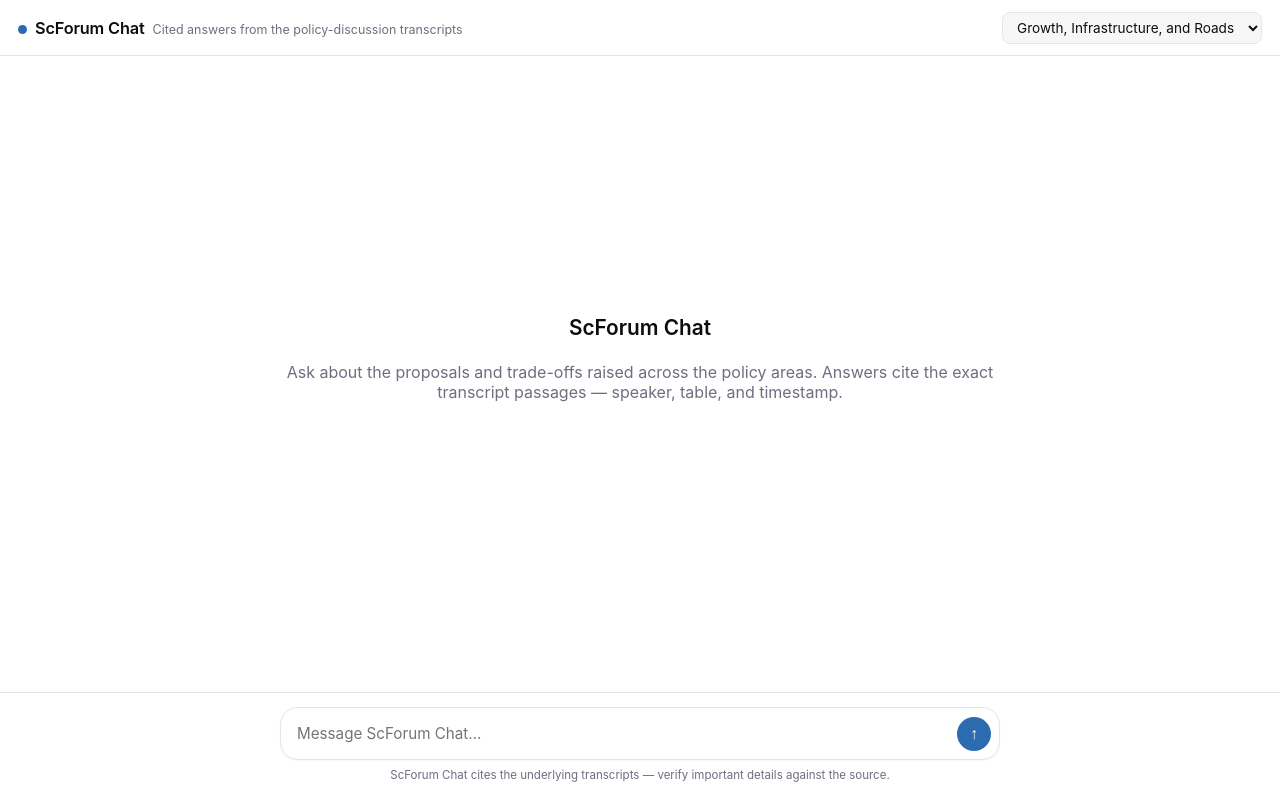
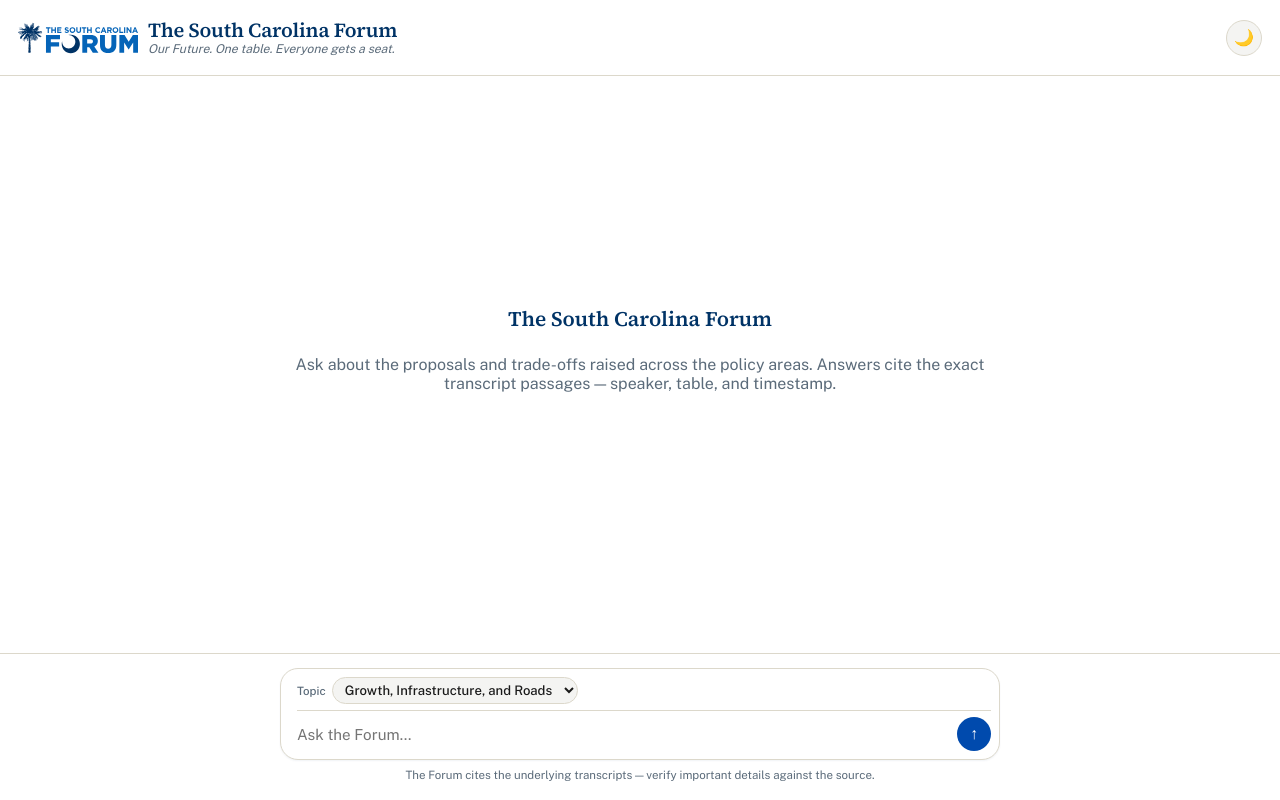
Before and after one commit to TheAmericanForum/Forum_RAG, a FastAPI app: page / in a window 1280 px wide. Run offline with FastAPI, Linux system fonts and the light colour scheme; some libraries are stand-ins or nearby versions.

Commit message:
add sc branding

```diff
--- a/app.py
+++ b/app.py
@@ -35,7 +35,7 @@ async def lifespan(app: FastAPI):
     yield
 
 
-app = FastAPI(title="ScForum Chat", lifespan=lifespan)
+app = FastAPI(title="The South Carolina Forum", lifespan=lifespan)
 app.mount("/static", StaticFiles(directory=str(ROOT / "static")), name="static")
 templates = Jinja2Templates(directory=str(ROOT / "templates"))
 
--- a/static/app.js
+++ b/static/app.js
@@ -7,6 +7,21 @@ const askBtn = document.getElementById("ask");
 const chatInner = document.getElementById("chatInner");
 const emptyState = document.getElementById("emptyState");
 const chatScroll = document.getElementById("chatScroll");
+const themeToggle = document.getElementById("themeToggle");
+const themeToggleIcon = themeToggle.querySelector(".theme-toggle-icon");
+
+function applyThemeIcon(theme) {
+  // Icon shows the mode a click will switch *to*.
+  themeToggleIcon.textContent = theme === "dark" ? "☀️" : "🌙";
+}
+applyThemeIcon(document.documentElement.getAttribute("data-theme") || "light");
+
+themeToggle.addEventListener("click", () => {
+  const next = document.documentElement.getAttribute("data-theme") === "dark" ? "light" : "dark";
+  document.documentElement.setAttribute("data-theme", next);
+  localStorage.setItem("theme", next);
+  applyThemeIcon(next);
+});
 
 marked.setOptions({ breaks: true, gfm: true });
 
@@ -34,7 +49,7 @@ function addAssistantMessage() {
   const msg = document.createElement("div");
   msg.className = "msg assistant";
   msg.innerHTML =
-    `<div class="avatar">SC</div>` +
+    `<div class="avatar">SCF</div>` +
     `<div class="bubble-col">` +
     `<p class="status-line"></p>` +
     `<div class="bubble markdown streaming"></div>` +
--- a/static/style.css
+++ b/static/style.css
@@ -1,16 +1,53 @@
 :root {
+  /* Brand fonts (see index.html <head> comment re: free substitutes) */
+  --font-serif: "Source Serif 4", Georgia, serif;
+  --font-sans: "Public Sans", -apple-system, BlinkMacSystemFont, "Segoe UI", Roboto,
+    Helvetica, Arial, sans-serif;
+
+  /* Primary brand palette */
+  --palmetto-blue: #003366; /* Pantone 533-C */
+  --forum-blue: #004aad; /* Pantone 300-C */
+  --coast: #f4f4f2;
+  --khaki: #e4e0d4;
+  --sky: #c2dfed;
+  --water: #36a0e0; /* Pantone 279-C */
+
+  /* Secondary "state inspired" palette — sparing use only */
+  --state-gold: #ce8b3d;
+  --state-maroon: #7f263a;
+
   --bg: #ffffff;
-  --bg-sunken: #f7f7f8;
-  --fg: #0d0d0d;
-  --muted: #6e6e80;
-  --line: #e5e5e5;
-  --accent: #2b6cb0;
+  --bg-sunken: var(--coast);
+  --fg: var(--palmetto-blue);
+  --fg-body: #1a1a1a;
+  --muted: #5b6b7a;
+  --line: #dcd8cb;
+  --accent: var(--forum-blue);
   --accent-fg: #ffffff;
-  --bubble-user: #f0f4f9;
+  --accent-secondary: var(--water);
+  --bubble-user: var(--sky);
   --bubble-assistant: transparent;
   --radius: 14px;
-  --header-h: 56px;
+  --header-h: 76px;
   --composer-h: auto;
+  --shadow-tint: rgba(0,51,102,.06);
+}
+
+html[data-theme="dark"] {
+  --bg: #12161d;
+  --bg-sunken: #1b212a;
+  --fg: #d8e6f3; /* lighter blue stand-in for headings; palmetto-blue is too dark on a dark bg */
+  --fg-body: #e6e8eb;
+  --muted: #93a4b3;
+  --line: #2a323d;
+  --accent: #4a90d9;
+  --accent-fg: #ffffff;
+  --accent-secondary: #6cc0f0;
+  --bubble-user: #1f3a57;
+  --bubble-assistant: transparent;
+  --state-gold: #e0a458;
+  --state-maroon: #e08a96;
+  --shadow-tint: rgba(0,0,0,.4);
 }
 
 * { box-sizing: border-box; }
@@ -21,11 +58,12 @@ html, body {
 }
 
 body {
-  font-family: -apple-system, BlinkMacSystemFont, "Segoe UI", Roboto, Helvetica, Arial, sans-serif;
-  color: var(--fg);
+  font-family: var(--font-sans);
+  color: var(--fg-body);
   background: var(--bg);
   display: flex;
   flex-direction: column;
+  transition: background-color .2s ease, color .2s ease;
 }
 
 /* ---------- Header ---------- */
@@ -41,42 +79,79 @@ body {
   position: sticky;
   top: 0;
   z-index: 10;
+  transition: background-color .2s ease, border-color .2s ease;
 }
 
 .app-header .brand {
   display: flex;
-  align-items: baseline;
-  gap: 8px;
+  align-items: center;
+  gap: 10px;
 }
 
-.app-header .brand .dot {
-  width: 9px;
-  height: 9px;
-  border-radius: 50%;
-  background: var(--accent);
-  display: inline-block;
+.brand-mark {
+  width: 120px;
+  height: 120px;
+  display: block;
+  flex-shrink: 0;
+}
+
+.brand-text {
+  display: flex;
+  flex-direction: column;
+  line-height: 1.15;
 }
 
 .app-header h1 {
-  font-size: 1.02rem;
+  font-family: var(--font-serif);
+  font-size: 1.25rem;
   font-weight: 600;
+  color: var(--fg);
   margin: 0;
   letter-spacing: -0.01em;
 }
 
+.theme-toggle {
+  width: 36px;
+  height: 36px;
+  border-radius: 50%;
+  border: 1px solid var(--line);
+  background: var(--bg-sunken);
+  color: var(--fg-body);
+  display: flex;
+  align-items: center;
+  justify-content: center;
+  font-size: 1rem;
+  line-height: 1;
+  flex-shrink: 0;
+  cursor: pointer;
+  transition: background-color .2s ease, border-color .2s ease;
+}
+
+.theme-toggle:hover {
+  border-color: var(--accent);
+}
+
 .app-header .tagline {
   color: var(--muted);
-  font-size: .78rem;
+  font-size: .76rem;
+  font-style: italic;
 }
 
 .filter-select {
   font: inherit;
-  font-size: .85rem;
-  padding: 6px 10px;
-  border-radius: 8px;
+  font-size: .82rem;
+  font-weight: 500;
+  padding: 4px 8px;
+  border-radius: 999px;
   border: 1px solid var(--line);
   background: var(--bg-sunken);
-  color: var(--fg);
+  color: var(--fg-body);
+  cursor: pointer;
+}
+
+.filter-select:focus {
+  outline: none;
+  border-color: var(--accent);
 }
 
 /* ---------- Chat area ---------- */
@@ -107,6 +182,7 @@ body {
 }
 
 .empty-state .empty-title {
+  font-family: var(--font-serif);
   font-size: 1.3rem;
   font-weight: 600;
   color: var(--fg);
@@ -131,7 +207,7 @@ body {
   color: #fff;
 }
 
-.msg.user .avatar { background: #444654; }
+.msg.user .avatar { background: var(--palmetto-blue); }
 .msg.assistant .avatar { background: var(--accent); }
 
 .msg .bubble-col {
@@ -177,7 +253,7 @@ body {
 }
 .bubble.markdown li { margin: .2em 0; }
 .bubble.markdown a { color: var(--accent); text-decoration: none; }
-.bubble.markdown a:hover { text-decoration: underline; }
+.bubble.markdown a:hover { color: var(--accent-secondary); text-decoration: underline; }
 .bubble.markdown code {
   background: var(--bg-sunken);
   border-radius: 4px;
@@ -278,7 +354,7 @@ body {
 
 .source-card {
   border: 1px solid var(--line);
-  border-left: 3px solid var(--accent);
+  border-left: 3px solid var(--state-gold);
   border-radius: 0 10px 10px 0;
   padding: 8px 12px;
   background: var(--bg-sunken);
@@ -293,11 +369,11 @@ body {
 
 .source-card .quote {
   font-style: italic;
-  color: var(--fg);
+  color: var(--fg-body);
 }
 
 .source-card:target {
-  border-left-color: #b42318;
+  border-left-color: var(--state-maroon);
   background: var(--bg);
 }
 
@@ -310,7 +386,7 @@ body {
 }
 
 .error-text {
-  color: #b42318;
+  color: var(--state-maroon);
   font-size: .88rem;
 }
 
@@ -319,6 +395,7 @@ body {
   border-top: 1px solid var(--line);
   background: var(--bg);
   flex-shrink: 0;
+  transition: background-color .2s ease, border-color .2s ease;
 }
 
 .composer {
@@ -329,13 +406,38 @@ body {
 
 .composer form {
   display: flex;
-  align-items: flex-end;
-  gap: 10px;
+  flex-direction: column;
+  gap: 6px;
   border: 1px solid var(--line);
   border-radius: 18px;
   padding: 8px 8px 8px 16px;
   background: var(--bg);
-  box-shadow: 0 1px 2px rgba(0,0,0,.04);
+  box-shadow: 0 1px 2px var(--shadow-tint);
+  transition: border-color .15s ease, background-color .2s ease, box-shadow .2s ease;
+}
+
+.composer form:focus-within {
+  border-color: var(--accent);
+}
+
+.composer-topbar {
+  display: flex;
+  align-items: center;
+  gap: 6px;
+  padding-bottom: 6px;
+  border-bottom: 1px solid var(--line);
+}
+
+.topic-label {
+  font-size: .72rem;
+  color: var(--muted);
+  font-weight: 500;
+}
+
+.composer-row {
+  display: flex;
+  align-items: flex-end;
+  gap: 10px;
 }
 
 .composer textarea {
@@ -348,7 +450,7 @@ body {
   max-height: 200px;
   padding: 8px 0;
   background: transparent;
-  color: var(--fg);
+  color: var(--fg-body);
 }
 
 .composer button.send {
--- a/templates/index.html
+++ b/templates/index.html
@@ -3,27 +3,53 @@
 <head>
   <meta charset="utf-8" />
   <meta name="viewport" content="width=device-width, initial-scale=1" />
-  <title>ScForum Chat</title>
+  <title>The South Carolina Forum</title>
+  <link rel="icon" href="/static/images/favicon.png" />
   <link rel="stylesheet" href="/static/style.css" />
+  <link rel="preconnect" href="https://fonts.googleapis.com" />
+  <link rel="preconnect" href="https://fonts.gstatic.com" crossorigin />
+  <!--
+    Brand typography note: the official SC Forum brand fonts are Freight Text Pro
+    (headlines) and Freight Sans Pro (body/UI) — both paid Adobe/Linotype fonts not
+    available on free CDNs. Source Serif 4 and Public Sans below are free substitutes
+    chosen for similar editorial-serif / neutral-sans character. If licensed Freight
+    Text/Sans Pro files are obtained, drop the woff2 files into static/fonts/ and update
+    --font-serif / --font-sans in style.css — no markup changes needed.
+  -->
+  <link
+    href="https://fonts.googleapis.com/css2?family=Public+Sans:wght@400;500;600;700&family=Source+Serif+4:opsz,wght@8..60,500;8..60,600&display=swap"
+    rel="stylesheet"
+  />
   <script src="https://cdn.jsdelivr.net/npm/marked@12.0.2/marked.min.js"></script>
   <script src="https://cdn.jsdelivr.net/npm/dompurify@3.1.6/dist/purify.min.js"></script>
+  <script>
+    // Applied before paint to avoid a flash of the wrong theme on load.
+    (function () {
+      var saved = localStorage.getItem("theme");
+      var theme = saved || (matchMedia("(prefers-color-scheme: dark)").matches ? "dark" : "light");
+      document.documentElement.setAttribute("data-theme", theme);
+    })();
+  </script>
 </head>
 <body>
   <header class="app-header">
     <div class="brand">
-      <span class="dot"></span>
-      <h1>ScForum Chat</h1>
-      <span class="tagline">Cited answers from the policy-discussion transcripts</span>
+      <!-- Logo mark provided by the user; drop the real file at static/images/logo-mark.svg -->
+      <img class="brand-mark" src="/static/images/logo-mark.svg" alt="" aria-hidden="true" />
+      <div class="brand-text">
+        <h1>The South Carolina Forum</h1>
+        <span class="tagline">Our Future. One table. Everyone gets a seat.</span>
+      </div>
     </div>
-    <select id="policy_area" class="filter-select" required>
-      {% for area in policy_areas %}<option value="{{ area }}">{{ area }}</option>{% endfor %}
-    </select>
+    <button id="themeToggle" class="theme-toggle" type="button" aria-label="Toggle dark mode">
+      <span class="theme-toggle-icon" aria-hidden="true"></span>
+    </button>
   </header>
 
   <main class="chat-scroll" id="chatScroll">
     <div class="chat-inner" id="chatInner">
       <div class="empty-state" id="emptyState">
-        <div class="empty-title">ScForum Chat</div>
+        <div class="empty-title">The South Carolina Forum</div>
         <p>Ask about the proposals and trade-offs raised across the policy areas. Answers cite the exact transcript passages — speaker, table, and timestamp.</p>
       </div>
     </div>
@@ -32,10 +58,18 @@
   <div class="composer-wrap">
     <div class="composer">
       <form id="form">
-        <textarea id="question" rows="1" placeholder="Message ScForum Chat…" required></textarea>
-        <button id="ask" class="send" type="submit" aria-label="Send">&#8593;</button>
+        <div class="composer-topbar">
+          <label for="policy_area" class="topic-label">Topic</label>
+          <select id="policy_area" class="filter-select" required>
+            {% for area in policy_areas %}<option value="{{ area }}">{{ area }}</option>{% endfor %}
+          </select>
+        </div>
+        <div class="composer-row">
+          <textarea id="question" rows="1" placeholder="Ask the Forum…" required></textarea>
+          <button id="ask" class="send" type="submit" aria-label="Send">&#8593;</button>
+        </div>
       </form>
-      <p class="hint">ScForum Chat cites the underlying transcripts — verify important details against the source.</p>
+      <p class="hint">The Forum cites the underlying transcripts — verify important details against the source.</p>
     </div>
   </div>
 
```
Also changed, not shown: static/images/logo-mark.svg (added).
